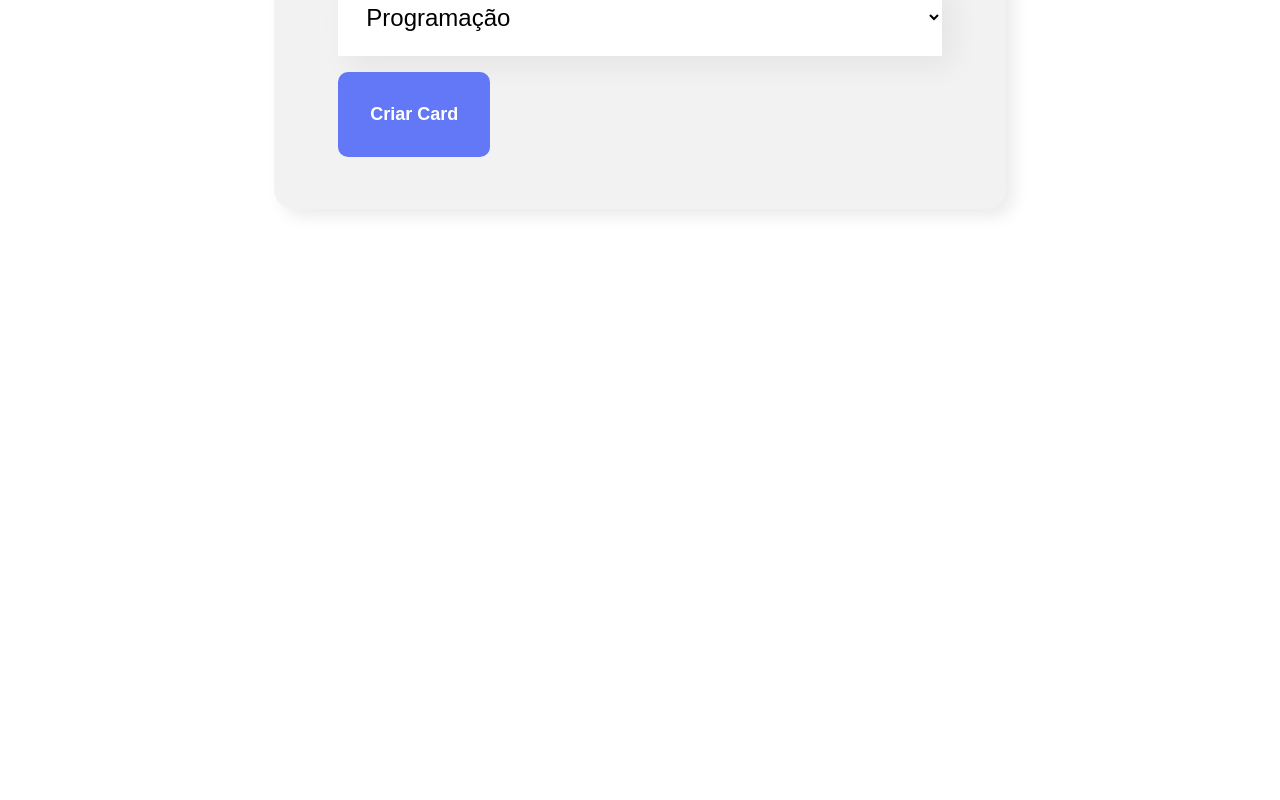
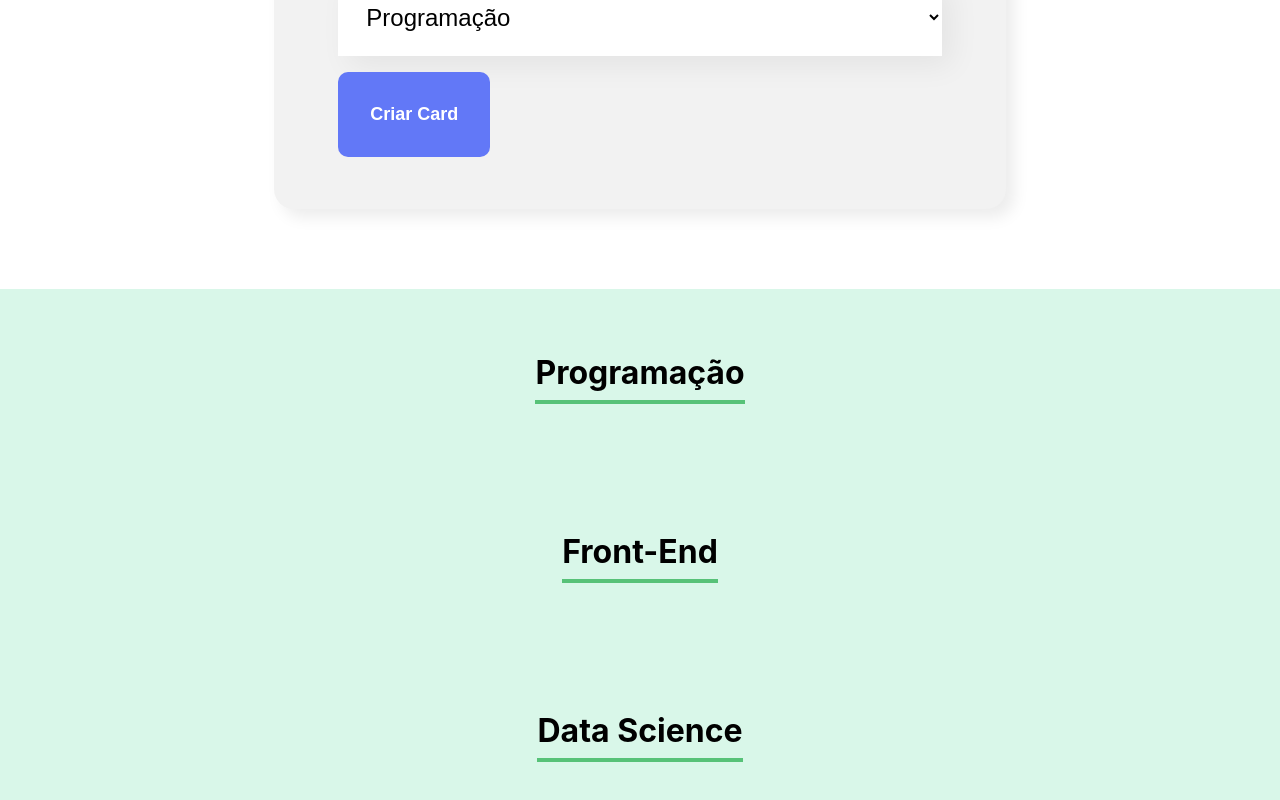
Before and after one commit to regifpaiva/organo, a React (Create React App) app: page / in a window 1280 px wide. Shown: the part 1218-2018 px from the top of the page. Before the commit the page ends 1507 px from the top, so only its background shows below. Built offline with nearby package versions, Linux system fonts and the light colour scheme.

Commit message:
Criando o componente Time

```diff
--- a/src/App.js
+++ b/src/App.js
@@ -5,6 +5,7 @@
 import { useState } from 'react';
 import Banner from './componentes/Banner';
 import Formulario from './componentes/Formulário';
+import Time from './componentes/Time';
 
 
 
@@ -21,6 +22,10 @@
     <div className="App">
         < Banner />
         <Formulario aoColaboradorCadastrado = {colaborador=>aoNovoColaboradoAdicionado(colaborador)}/>
+        <Time nome="Programação"/>
+        <Time nome="Front-End"/>
+        <Time nome="Data Science"/>
+
 
 
     </div>
--- /dev/null
+++ b/src/componentes/Time/Time.css
@@ -0,0 +1,12 @@
+.time {
+    text-align: center;
+    padding: 32px;
+    background-color: #D9F7E9;
+}
+
+.time h3 {
+    font-size: 32px;
+    border-bottom: 4px solid #57C278;
+    display: inline-block;
+    padding-bottom: 8px;
+}
--- /dev/null
+++ b/src/componentes/Time/index.js
@@ -0,0 +1,18 @@
+import './Time.css'
+
+const Time = (props)=> {
+
+    return(
+
+        <section className='time'>
+
+            <h3>{props.nome}</h3>
+
+
+        </section>
+
+    )
+
+}
+
+export default Time
```
